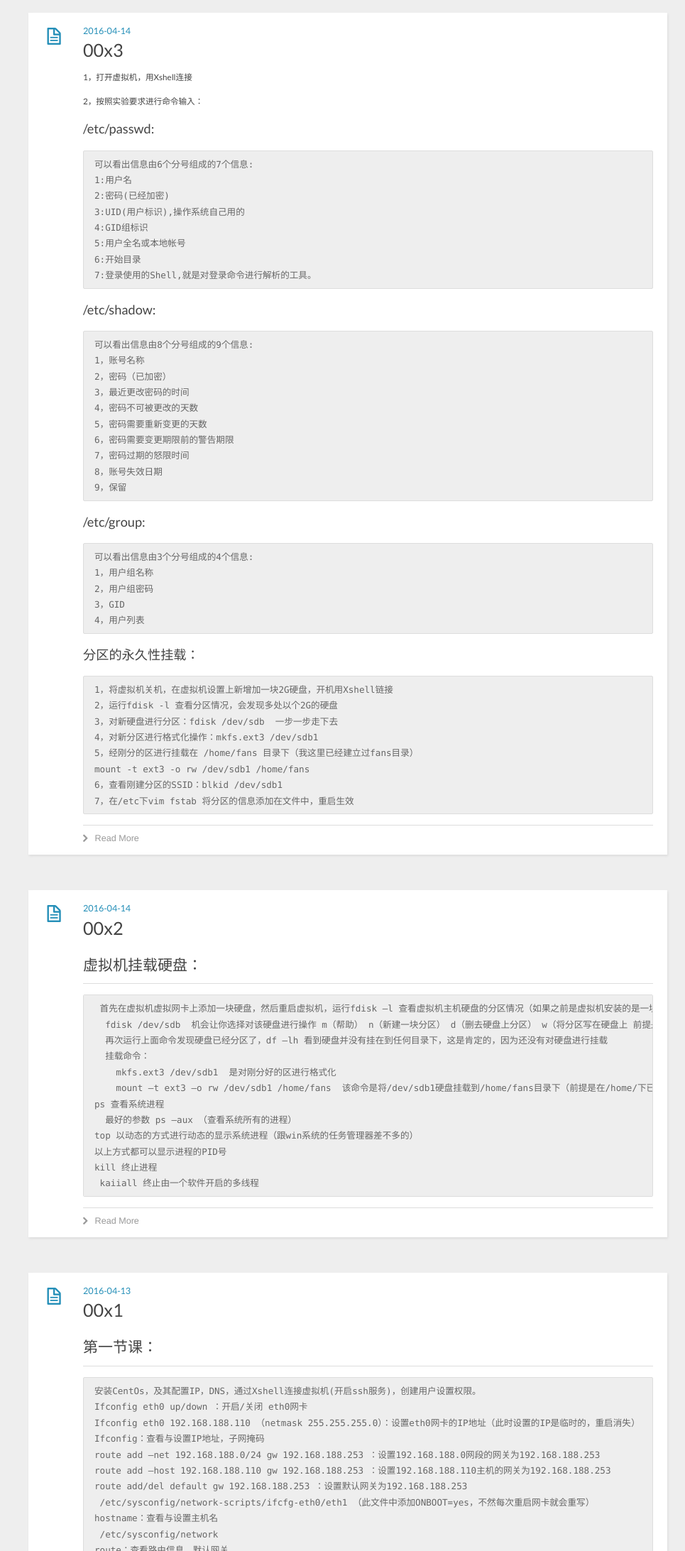
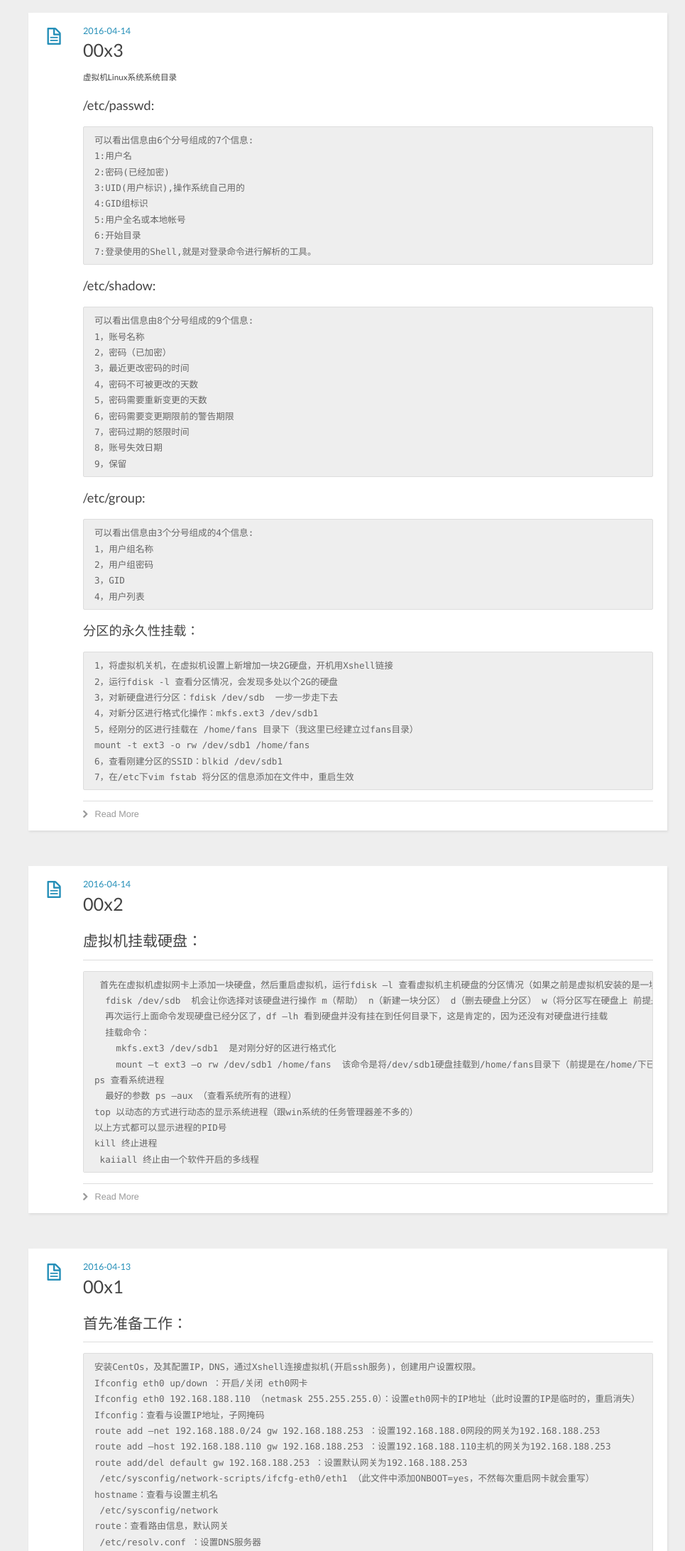
Before and after one commit to xiaofengtongxue/xiaofengtongxue.github.io, a plain HTML site: page index.html in a window 1280 px wide. Shown: the part 140-2325 px from the top of the page at 71% size, 0-965 px from the left. Drawn offline with nearby package versions, Linux system fonts and the light colour scheme.

Commit message:
Site updated: 2016-04-14 15:40:12

```diff
--- a/index.html
+++ b/index.html
@@ -60,7 +60,7 @@
     </header>
     <div class="entry">
 
-        <h5 id="1，打开虚拟机，用Xshell连接"><a href="#1，打开虚拟机，用Xshell连接" class="headerlink" title="1，打开虚拟机，用Xshell连接"></a>1，打开虚拟机，用Xshell连接</h5><h5 id="2，按照实验要求进行命令输入："><a href="#2，按照实验要求进行命令输入：" class="headerlink" title="2，按照实验要求进行命令输入："></a>2，按照实验要求进行命令输入：</h5><h3 id="etc-passwd"><a href="#etc-passwd" class="headerlink" title="/etc/passwd:"></a>/etc/passwd:</h3><pre><code>可以看出信息由6个分号组成的7个信息:
+        <h5 id="虚拟机Linux系统系统目录"><a href="#虚拟机Linux系统系统目录" class="headerlink" title="虚拟机Linux系统系统目录"></a>虚拟机Linux系统系统目录</h5><h3 id="etc-passwd"><a href="#etc-passwd" class="headerlink" title="/etc/passwd:"></a>/etc/passwd:</h3><pre><code>可以看出信息由6个分号组成的7个信息:
 1:用户名
 2:密码(已经加密)
 3:UID(用户标识),操作系统自己用的
@@ -175,7 +175,7 @@ kill 终止进程
     </header>
     <div class="entry">
 
-        <h2 id="第一节课："><a href="#第一节课：" class="headerlink" title="第一节课："></a>第一节课：</h2><pre><code>安装CentOs，及其配置IP，DNS，通过Xshell连接虚拟机(开启ssh服务)，创建用户设置权限。
+        <h2 id="首先准备工作："><a href="#首先准备工作：" class="headerlink" title="首先准备工作："></a>首先准备工作：</h2><pre><code>安装CentOs，及其配置IP，DNS，通过Xshell连接虚拟机(开启ssh服务)，创建用户设置权限。
 Ifconfig eth0 up/down ：开启/关闭 eth0网卡
 Ifconfig eth0 192.168.188.110 （netmask 255.255.255.0）：设置eth0网卡的IP地址（此时设置的IP是临时的，重启消失）
 Ifconfig：查看与设置IP地址，子网掩码
```
Also changed, not shown: 2016/04/13/my-new-post/index.html (+2 -2 lines), 2016/04/14/the-third-day/index.html (+2 -2 lines).
